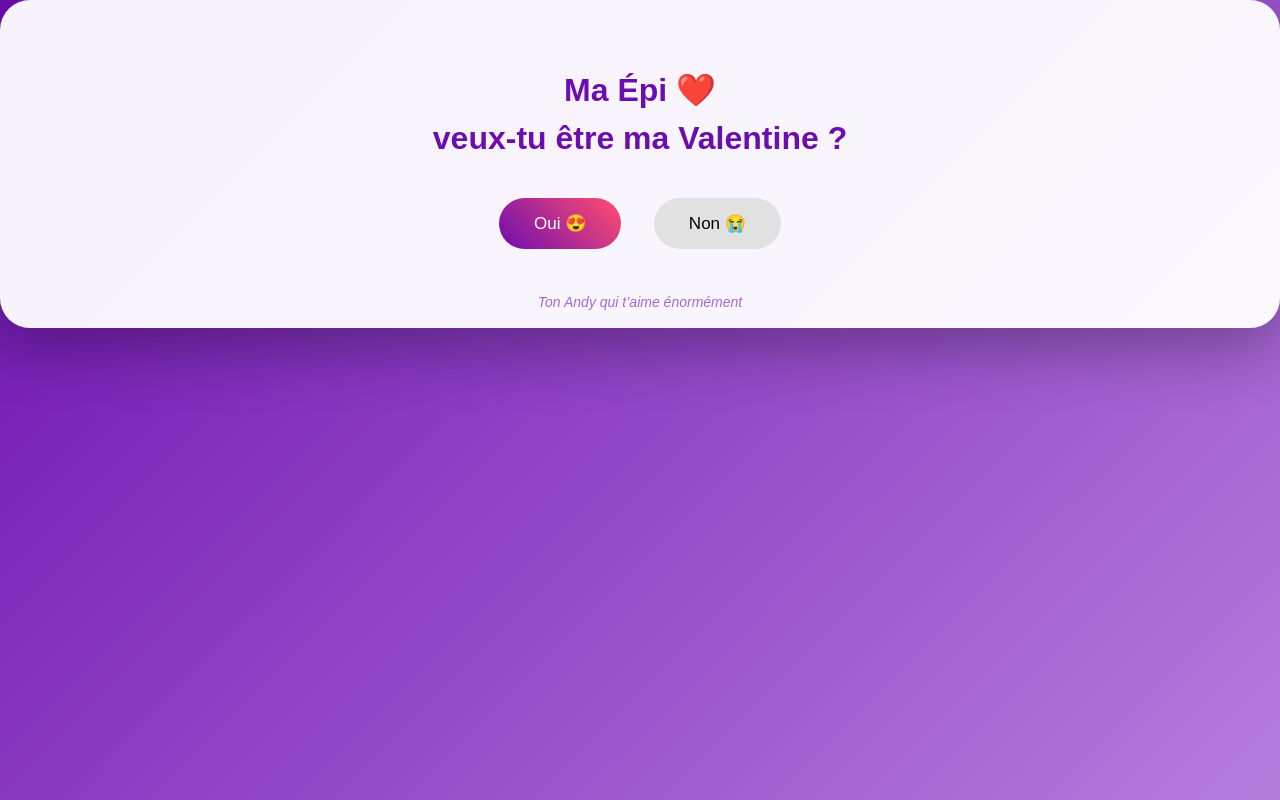
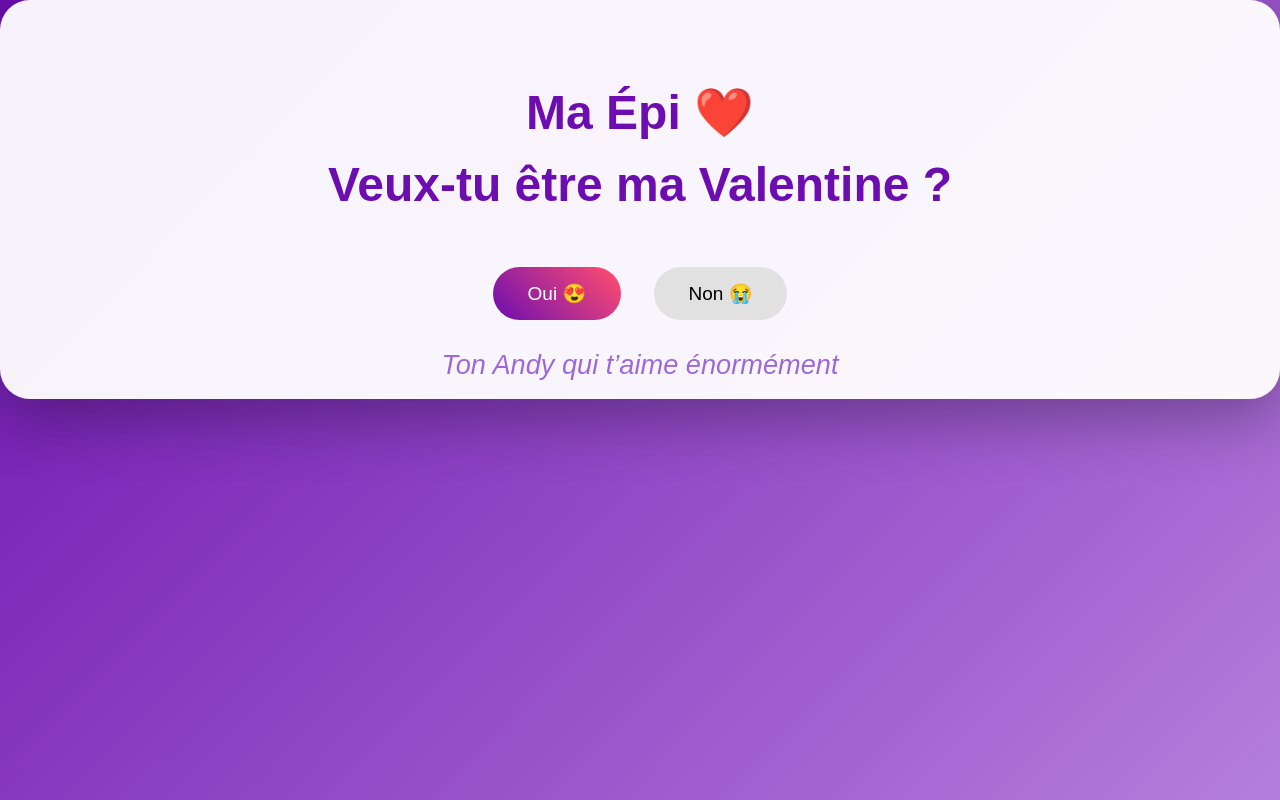
Before and after one commit to brouandre07-sys/Pour-ma-Epi, a plain HTML site: page index.html in a window 1280 px wide. Drawn offline with Linux system fonts and the light colour scheme.

Commit message:
Add files via upload

```diff
--- a/index.html
+++ b/index.html
@@ -48,6 +48,7 @@ body {
 h1 {
   color: #6a0dad;
   line-height: 1.5;
+  font-size: 3em;
 }
 
 .signature {
@@ -55,7 +56,17 @@ h1 {
   bottom: 18px;
   left: 50%;
   transform: translateX(-50%);
-  font-size: 14px;
+  font-size: 1.9em;
+  color: #8a4dcf;
+  opacity: 0.85;
+  font-style: italic;
+}
+.signature {
+  position: absolute;
+  bottom: 18px;
+  left: 50%;
+  transform: translateX(-50%);
+  font-size: 1.7em;
   color: #8a4dcf;
   opacity: 0.85;
   font-style: italic;
@@ -66,7 +77,7 @@ button {
   margin: 14px;
   border: none;
   border-radius: 40px;
-  font-size: 17px;
+  font-size: 19px;
   cursor: pointer;
   transition: transform 0.25s;
 }
@@ -99,7 +110,7 @@ button:hover {
 /* Petals */
 .petal {
   position: absolute;
-  top: -50px;
+  top: -20px;
   font-size: 22px;
   animation: fall linear forwards;
 }
@@ -116,14 +127,15 @@ button:hover {
   position: absolute;
   top: 50%;
   left: 50%;
-  width: 230px;
-  height: 310px;
+  width: 60vw;
+  height: 50vh;
   transform: translate(-50%, -50%);
   border-radius: 22px;
   overflow: hidden;
   box-shadow: 0 25px 55px rgba(0,0,0,0.45);
   display: none;
   animation: fadeIn 2s ease;
+  max-width: 560px;
 }
 
 @keyframes fadeIn {
@@ -163,7 +175,7 @@ button:hover {
 <div class="container" id="box">
   <h1 class="fade-text">
     Ma Épi ❤️<br>
-    veux-tu être ma Valentine ?
+    Veux-tu être ma Valentine ?
   </h1>
   <button id="yes">Oui 😍</button>
   <button id="no">Non 😭</button>
@@ -190,7 +202,7 @@ const music = document.getElementById("music");
 const slideshow = document.getElementById("slideshow");
 
 const hearts = ["💜", "❤️", "💛"];
-const stars = ["✨"];
+const stars = ["✨💍💎"];
 const petals = ["🌸","🌺"];
 
 function floatingItem(symbol) {
@@ -224,6 +236,7 @@ yesBtn.onclick = () => {
       I purple you 💜
     </h1>
     <div class="signature">Ton Andy qui t’aime énormément</div>
+    <div class=''signature''>Ma jolie❤️</div>
   `;
 
   music.volume = 0.9;
```
